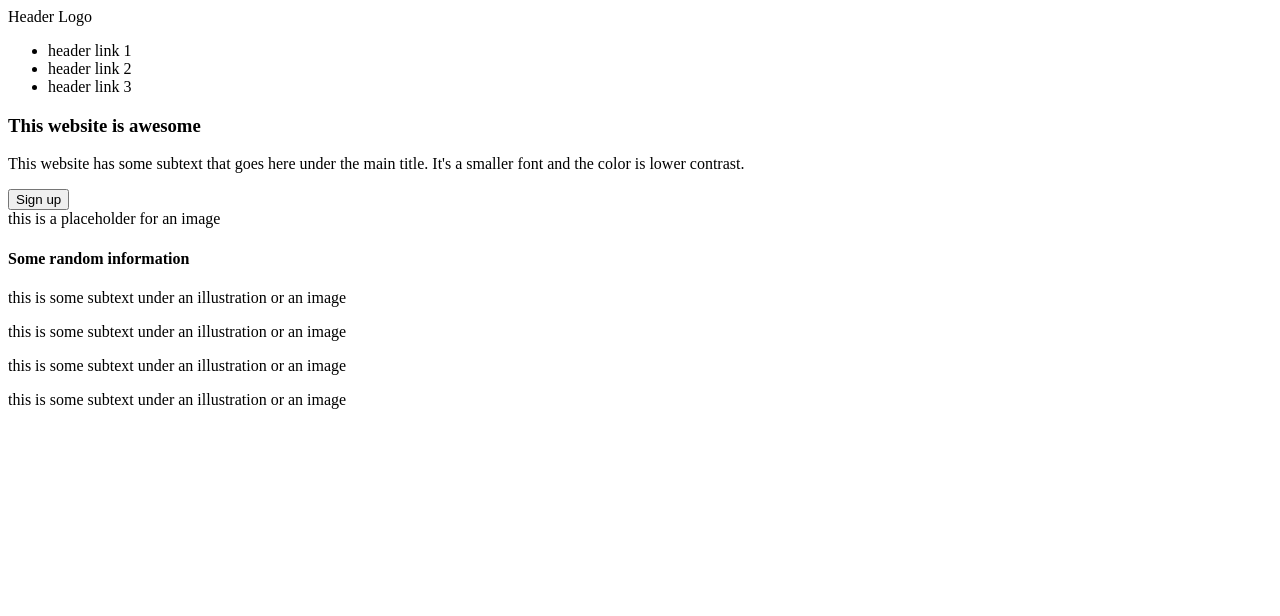
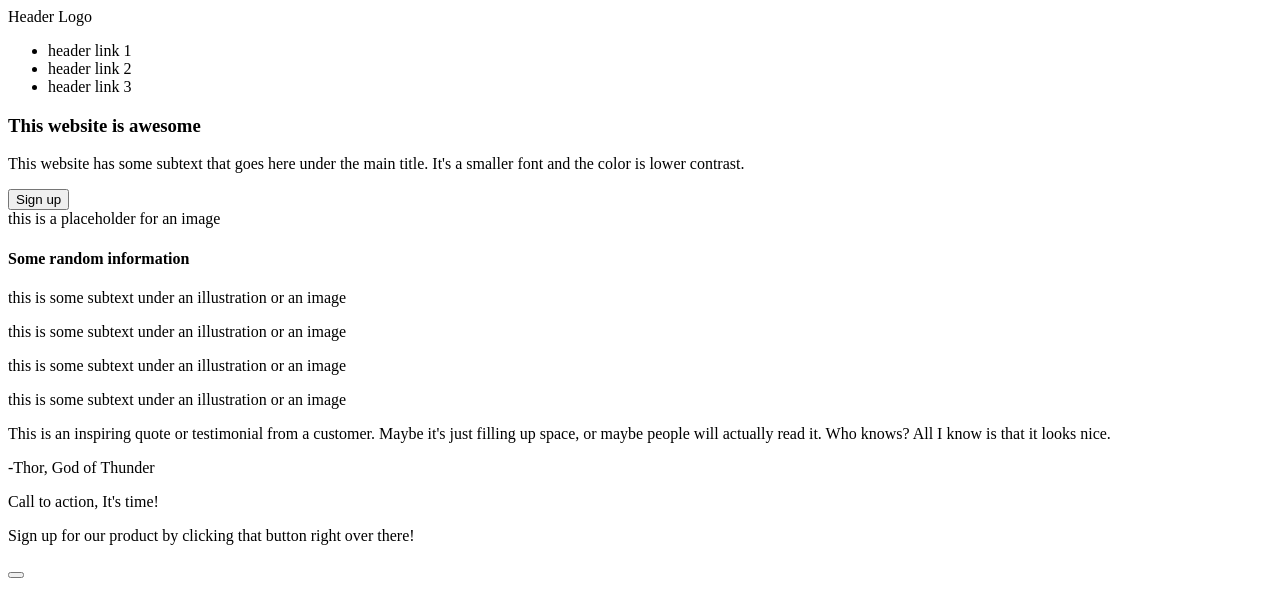
Before and after one commit to jmanacid1/odin-project-landing-page, a plain HTML site: page index.html in a window 1280 px wide. Drawn offline with Linux system fonts and the light colour scheme.

Commit message:
Add sections 3 and 4

```diff
--- a/index.html
+++ b/index.html
@@ -43,15 +43,21 @@
             <div class="empty-box"></div>
             <p class="subtext">this is some subtext under an illustration or an image</p>
         </div>
-
-
-
-
     </div>
     <div class="section 3">
+        <p>This is an inspiring quote or testimonial from a customer.
+            Maybe it's just filling up space, or maybe people will actually read
+            it. Who knows? All I know is that it looks nice.
+        </p>
+        <span>-Thor, God of Thunder</span>
 
     </div>
     <div class="section-4">
+        <div class="c2a">
+            <p>Call to action, It's time!</p>
+            <p>Sign up for our product by clicking that button right over there!</p>
+            <button class="sign-up"></button>
+        </div>
 
     </div>
     <footer>
```
